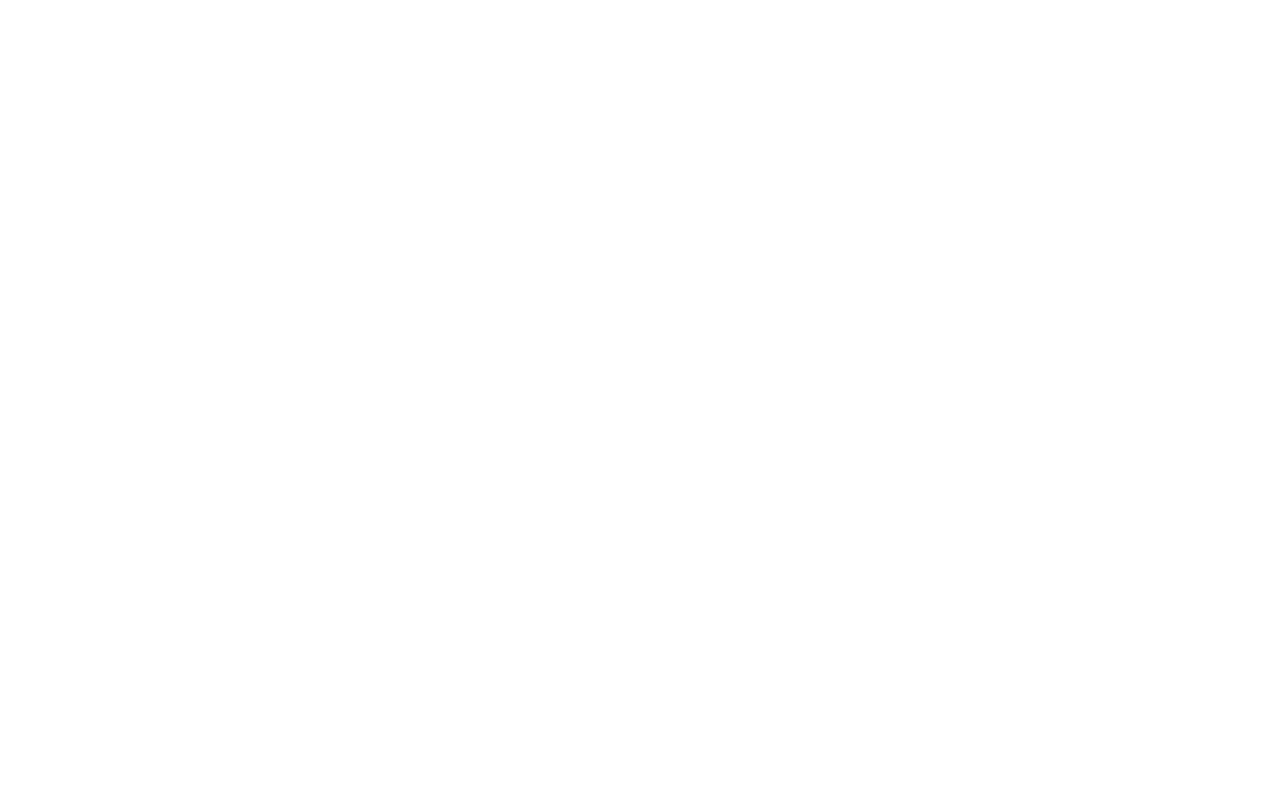
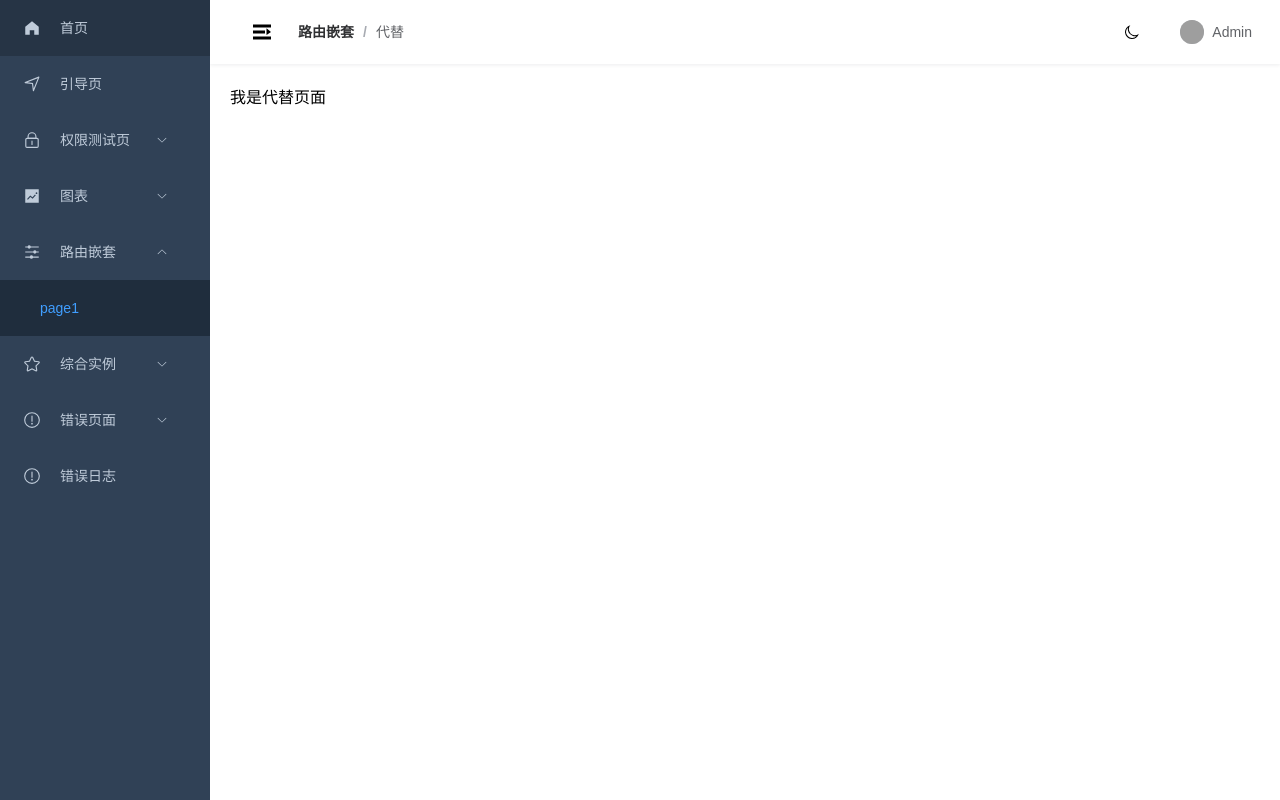
Before and after one commit to JiMei-University-Zhuang/Resume-Platform, a Vue app: page /nested/page1 in a window 1280 px wide. Before the commit this address had no page. Built offline with nearby package versions, Linux system fonts and the light colour scheme; grey boxes are pictures that could not be loaded.

Commit message:
feat: 添加面包屑

```diff
--- a/src/layout/BasicLayout.vue
+++ b/src/layout/BasicLayout.vue
@@ -4,6 +4,7 @@
     <div class="main" :class="{ 'collapsed': layoutStore.collapsed }">
       <LayoutHeader />
       <main class="content">
+        <!-- 展示区 -->
         <router-view></router-view>
       </main>
     </div>
--- a/src/layout/components/Header.vue
+++ b/src/layout/components/Header.vue
@@ -1,19 +1,24 @@
 <template>
   <header class="header">
     <div class="header-left">
-      <el-icon
-        class="trigger"
-        size="24"
-        @click="layoutStore.toggleCollapsed()"
-      >
-        <Expand v-if="!layoutStore.collapsed"/>
-        <Fold v-else/>
+      <el-icon class="trigger" size="24" @click="layoutStore.toggleCollapsed()">
+        <Expand v-if="!layoutStore.collapsed" />
+        <Fold v-else />
       </el-icon>
+      <!-- 面包屑 -->
+      <div class="breadcrumb-container">
+        <el-breadcrumb separator="/">
+          <el-breadcrumb-item v-for="(item, index) in breadcrumbList" :key="index" :to="item.path">
+            {{ item.title }}
+          </el-breadcrumb-item>
+        </el-breadcrumb>
+      </div>
     </div>
+
     <div class="header-right">
       <el-icon class="theme-switch" @click="layoutStore.toggleTheme()">
-        <Sunny v-if="layoutStore.isDark"/>
-        <Moon v-else/>
+        <Sunny v-if="layoutStore.isDark" />
+        <Moon v-else />
       </el-icon>
       <el-dropdown>
         <span class="user-info">
@@ -33,16 +38,32 @@
 
 <script setup lang="ts">
 import { Expand, Fold, Moon, Sunny } from '@element-plus/icons-vue'
-import { useRouter } from 'vue-router'
+import { useRouter ,useRoute} from 'vue-router'
 import { useLayoutStore } from '@/stores/useLayoutStore'
+import { computed } from 'vue'
+
 
 const router = useRouter()
+const route = useRoute()
 const layoutStore = useLayoutStore()
 
 const handleLogout = () => {
   localStorage.removeItem('token')
   router.push('/login')
 }
+
+const breadcrumbList = computed(() => {
+  const matched = route.matched.filter(item => item.meta.title)
+  const breadcrumb = matched.map(item => ({
+    path: item.path,
+    title: item.meta.title as string
+  }))
+  return breadcrumb
+})
+
+
+
+
 </script>
 
 <style scoped>
@@ -53,7 +74,7 @@ const handleLogout = () => {
   display: flex;
   align-items: center;
   justify-content: space-between;
-  box-shadow: 0 1px 4px rgba(0,21,41,.08);
+  box-shadow: 0 1px 4px rgba(0, 21, 41, .08);
 }
 
 .header-left {
@@ -99,4 +120,8 @@ const handleLogout = () => {
   margin-left: 8px;
   font-size: 14px;
 }
+.el-breadcrumb {
+  font-size: 14px;
+  line-height: 64px;
+}
 </style>
--- a/src/layout/components/Sider.vue
+++ b/src/layout/components/Sider.vue
@@ -1,53 +1,70 @@
 <template>
   <aside class="sidebar" :class="{ 'collapsed': layoutStore.collapsed }">
     <el-scrollbar>
-      <el-menu
-        router
-        class="menu"
-        :collapse="layoutStore.collapsed"
-        :default-active="route.path"
+      <el-menu router class="menu" :collapse="layoutStore.collapsed" :default-active="route.path"
         :background-color="layoutStore.isDark ? '#141414' : '#304156'"
-        :text-color="layoutStore.isDark ? '#fff' : '#bfcbd9'"
-        active-text-color="#409EFF"
-        unique-opened
-      >
+        :text-color="layoutStore.isDark ? '#fff' : '#bfcbd9'" active-text-color="#409EFF" unique-opened>
         <el-menu-item index="/dashboard">
-          <el-icon><HomeFilled /></el-icon>
+          <el-icon>
+            <HomeFilled />
+          </el-icon>
           <template #title>首页</template>
         </el-menu-item>
 
         <el-menu-item index="/guide">
-          <el-icon><Position /></el-icon>
+          <el-icon>
+            <Position />
+          </el-icon>
           <template #title>引导页</template>
         </el-menu-item>
 
         <el-sub-menu index="permission">
           <template #title>
-            <el-icon><Lock /></el-icon>
+            <el-icon>
+              <Lock />
+            </el-icon>
             <span>权限测试页</span>
           </template>
-          <!-- 子菜单项 -->
+          <el-menu-item index="/permission/commandPermission">
+            <span>指令权限</span>
+          </el-menu-item>
         </el-sub-menu>
 
         <el-sub-menu index="charts">
           <template #title>
-            <el-icon><TrendCharts /></el-icon>
+            <el-icon>
+              <TrendCharts />
+            </el-icon>
             <span>图表</span>
           </template>
           <!-- 子菜单项 -->
+          <el-menu-item index="/charts/lineChart">
+            <span>折线图</span>
+          </el-menu-item>
+          <el-menu-item index="/charts/pieChart">
+            <span>饼状图</span>
+          </el-menu-item>
+
         </el-sub-menu>
 
         <el-sub-menu index="nested">
           <template #title>
-            <el-icon><Operation /></el-icon>
+            <el-icon>
+              <Operation />
+            </el-icon>
             <span>路由嵌套</span>
           </template>
           <!-- 子菜单项 -->
+          <el-menu-item index="/nested/page1">
+            <span>page1</span>
+          </el-menu-item>
         </el-sub-menu>
 
         <el-sub-menu index="example">
           <template #title>
-            <el-icon><Star /></el-icon>
+            <el-icon>
+              <Star />
+            </el-icon>
             <span>综合实例</span>
           </template>
           <!-- 子菜单项 -->
@@ -55,14 +72,25 @@
 
         <el-sub-menu index="error">
           <template #title>
-            <el-icon><Warning /></el-icon>
+            <el-icon>
+              <Warning />
+            </el-icon>
             <span>错误页面</span>
           </template>
           <!-- 子菜单项 -->
+          <el-menu-item index="/error401">
+            <span>401</span>
+          </el-menu-item>
+          <el-menu-item index="/error404">
+            <span>404</span>
+          </el-menu-item>
+
         </el-sub-menu>
 
         <el-menu-item index="/error-log">
-          <el-icon><Warning /></el-icon>
+          <el-icon>
+            <Warning />
+          </el-icon>
           <template #title>错误日志</template>
         </el-menu-item>
       </el-menu>
@@ -82,6 +110,7 @@ import {
 } from '@element-plus/icons-vue'
 import { useLayoutStore } from '@/stores/useLayoutStore'
 import { useRoute } from 'vue-router'
+
 
 const route = useRoute()
 const layoutStore = useLayoutStore()
@@ -112,10 +141,12 @@ const layoutStore = useLayoutStore()
 :deep(.el-menu-item) {
   height: 56px;
   line-height: 56px;
+
   &.is-active {
     background-color: #263445 !important;
     color: #409EFF !important;
   }
+
   &:hover {
     background-color: #263445 !important;
     color: var(--el-menu-text-color) !important;
@@ -125,9 +156,11 @@ const layoutStore = useLayoutStore()
 :deep(.el-sub-menu .el-menu-item) {
   min-width: 210px !important;
   background-color: #1f2d3d !important;
+
   &:hover {
     background-color: #001528 !important;
   }
+
   &.is-active {
     color: #409EFF !important;
   }
--- a/src/router/index.ts
+++ b/src/router/index.ts
@@ -3,26 +3,78 @@ import { BasicLayout } from '../layout'
 
 const routes: RouteRecordRaw[] = [
   {
-    path: '/',
-    redirect: '/login'
+    path: "/",
+    redirect: "/login",
   },
   {
-    path: '/login',
-    name: 'Login',
-    component: () => import('../views/Login.vue')
+    path: "/login",
+    name: "Login",
+    component: () => import("../views/Login.vue"),
   },
   {
-    path: '/',
+    path: "/",
     component: BasicLayout,
     children: [
       {
-        path: 'dashboard',
-        name: 'Dashboard',
-        component: () => import('../views/Home.vue')
-      }
-    ]
-  }
-]
+        path: "dashboard",
+        name: "Dashboard",
+        component: () => import("../views/Home.vue"),
+        meta: { title: "首页" },
+      },
+      {
+        path: "guide",
+        name: "Guide",
+        component: () => import("../views/Guide.vue"),
+        meta: { title: "引导页" },
+      },
+      {
+        path: "/permission",
+        name: "Permission",
+        meta: { title: "权限测试页" },
+        children: [
+          {
+            path: "/permission/commandPermission",
+            name: "commandPermission",
+            component: () => import("@/views/CommandPermission.vue"),
+            meta: { title: "页面权限" },
+          },
+        ],
+      },
+      {
+        path: "/charts",
+        name: "charts",
+        meta: { title: "图表" },
+        children: [
+          {
+            path: "/charts/lineChart",
+            name: "lineChart",
+            component: () => import("@/views/LineChart.vue"),
+            meta: { title: "折线图" },
+          },
+          {
+            path: "/charts/pieChart",
+            name: "pieChart",
+            component: () => import("@/views/PieChart.vue"),
+            meta: { title: "折线图" },
+          },
+        ],
+      },
+      {
+        path: "/nested",
+        name: "nested",
+        meta: { title: "路由嵌套" },
+        children: [
+          {
+            path: "/nested/page1",
+            name: "page1111",
+            component: () => import("@/views/page1.vue"),
+            meta: { title: "代替" },
+          },
+        ],
+      },
+    ],
+  },
+];
 
 const router = createRouter({
   history: createWebHistory(),
--- /dev/null
+++ b/src/views/CommandPermission.vue
@@ -0,0 +1,14 @@
+
+<template>
+  <div >
+    <h4>指令权限页面</h4>
+  </div>
+
+</template>
+<script setup lang="ts" name="CommandPermission">
+</script>
+
+
+<style scoped>
+
+</style>
--- /dev/null
+++ b/src/views/Guide.vue
@@ -0,0 +1,14 @@
+
+<template>
+  <div >
+    <h4>我是引导页</h4>
+  </div>
+
+</template>
+<script setup lang="ts" name="Guide">
+</script>
+
+
+<style scoped>
+
+</style>
--- /dev/null
+++ b/src/views/LineChart.vue
@@ -0,0 +1,12 @@
+<template>
+  <div>折线图页面</div>
+</template>
+<script setup lang="ts" name="LineChart">
+
+</script>
+
+
+
+<style scoped>
+
+</style>
--- /dev/null
+++ b/src/views/PieChart.vue
@@ -0,0 +1,6 @@
+<template>
+  <div>饼状图页面</div>
+</template>
+<script setup lang="ts" name="PieChart">
+
+</script>
--- /dev/null
+++ b/src/views/page1.vue
@@ -0,0 +1,12 @@
+<template>
+  <div>我是代替页面</div>
+</template>
+<script setup lang="ts" name="page1111">
+
+</script>
+
+
+
+<style scoped>
+
+</style>
```
Also changed, not shown: src/layout/components/Error.vue (added, +17 -0 lines).
